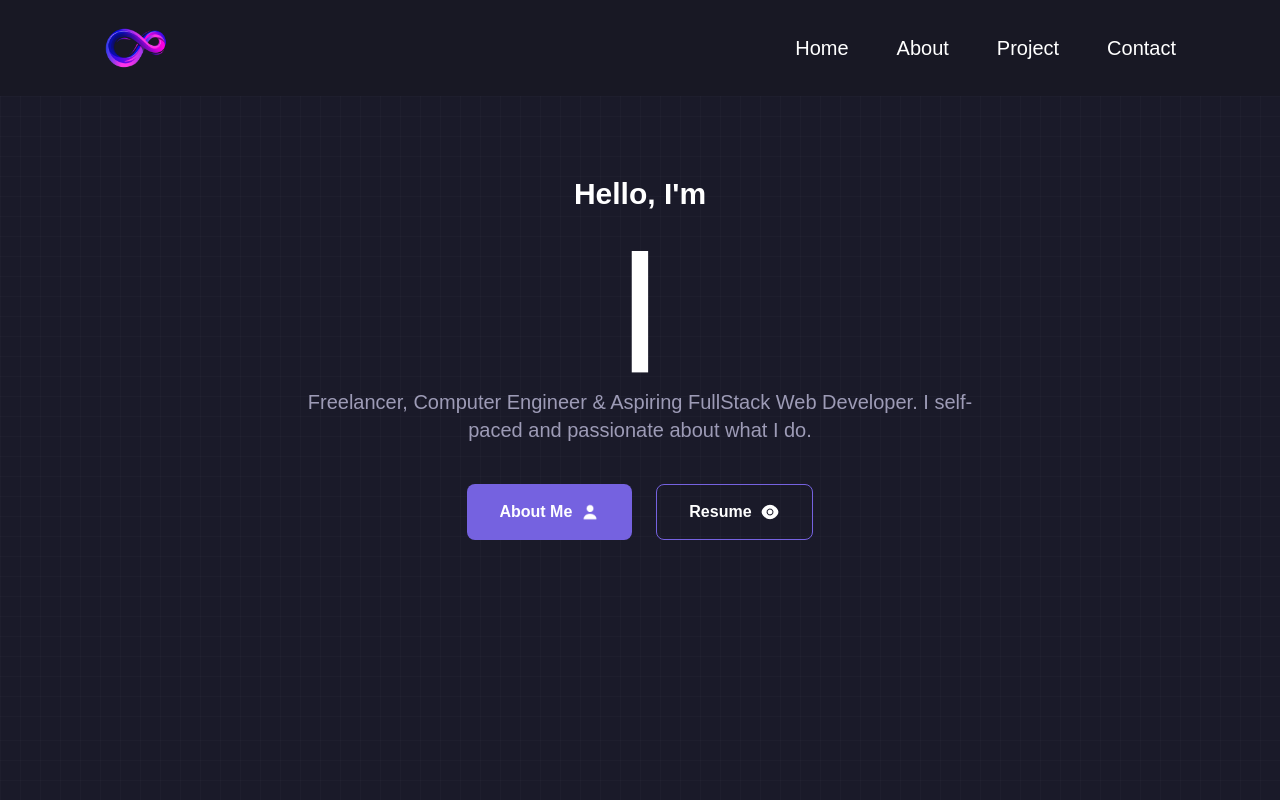
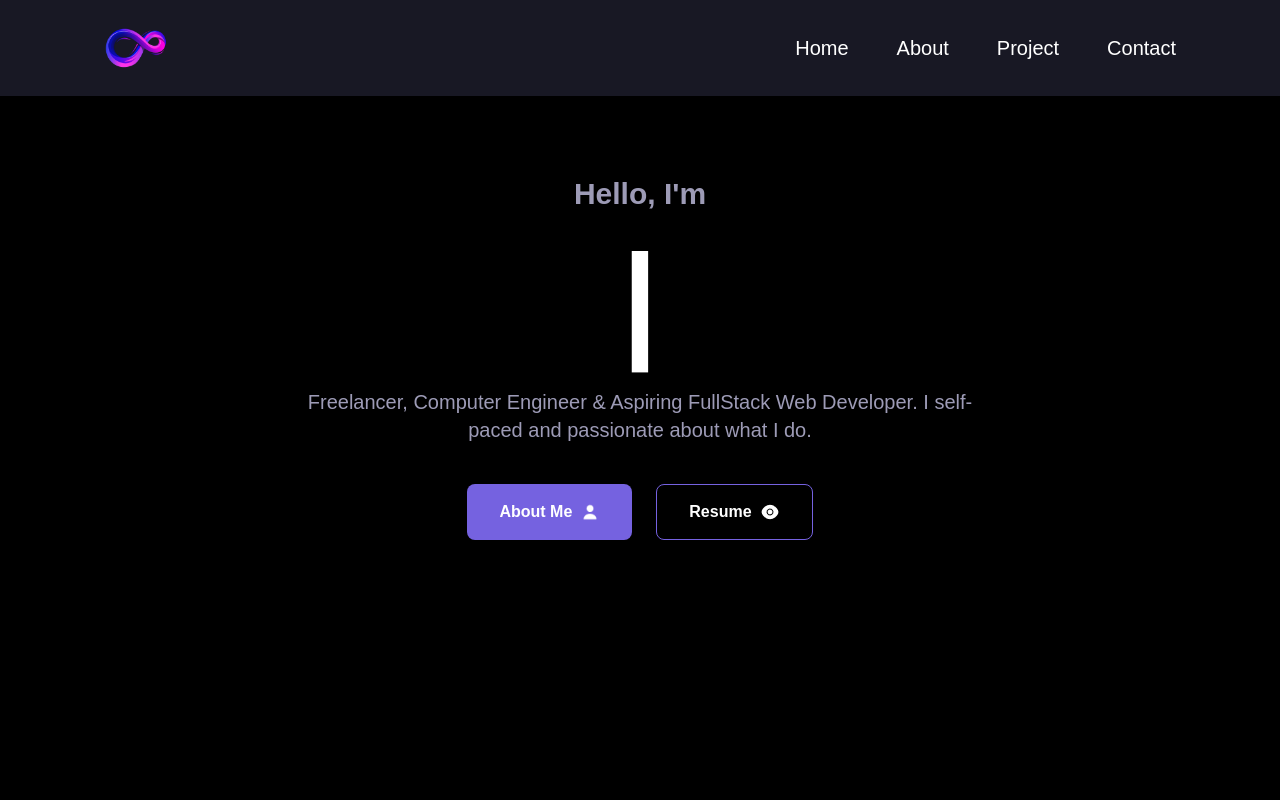
Before and after one commit to rasberriali/alysaemilio-portfolio, a React (Vite) app: page / in a window 1280 px wide. Shown: the top 800 px of the page. Built offline with nearby package versions, Linux system fonts and the light colour scheme.

Commit message:
Fixed bg color/gird layout

```diff
--- a/src/App.jsx
+++ b/src/App.jsx
@@ -12,7 +12,7 @@ function App() {
   return (
 
     <div id="home">
-   <div className="bg-[#1A1A29] h-max bg-grid-pattern bg-grid-size ">
+   <div className="bg-black h-max bg-grid-pattern bg-grid-size ">
     <Nabvar/>
     <HeroSection/>
     <div id="about">
--- a/src/components/heroSection.jsx
+++ b/src/components/heroSection.jsx
@@ -25,9 +25,9 @@ function HeroSection() {
   }, []);
 
   return (
-    <section className="flex flex-col xl:justify-center xl:-mt-40 -mt-0 xl:pt-0 pt-40 min-h-svh items-center px-4 sm:px-6 md:px-8 xl:px-24 2xl:px-48 font-sans bg-grid-pattern bg-grid-size bg-[#1A1A29] text-white">
+    <section className="flex flex-col xl:justify-center xl:-mt-40 -mt-0 xl:pt-0 pt-40 min-h-svh items-center px-4 sm:px-6 md:px-8 xl:px-24 2xl:px-48 font-sans bg-grid-pattern bg-grid-size bg-black text-white">
       <div className="min-h-[400px] flex flex-col gap-6 text-center animate-on-scroll opacity-0 translate-y-10 transition-all duration-700">
-        <h1 className="text-2xl xl:text-3xl sm:text-4xl font-semibold">
+        <h1 className="text-2xl xl:text-3xl sm:text-4xl font-semibold text-[#9D9BB6]">
           Hello, I'm
         </h1>
         {/* Typing animation with gradient color */}
--- a/tailwind.config.js
+++ b/tailwind.config.js
@@ -11,11 +11,11 @@ export default {
       },
 
       backgroundImage: {
-        'grid-pattern': 'linear-gradient(to right, rgba(255, 255, 255, 0.02) 0.5px, transparent 1px), linear-gradient(to bottom, rgba(255, 255, 255, 0.02) 1px, transparent 0.5px)',
+        'grid-pattern': 'linear-gradient(to right, rgba(255, 255, 255, 0.1) 0.5px, transparent 0.5px), linear-gradient(to bottom, rgba(255, 255, 255, 0.1) 0.5px, transparent 0.5px)',
       },
 
       backgroundSize: {
-        'grid-size': '20px 20px', // Adjust grid spacing to make the grid more prominent
+        'grid-size': '40px 40px', // Adjust grid spacing to make the grid more prominent
       },
 
     },
```
